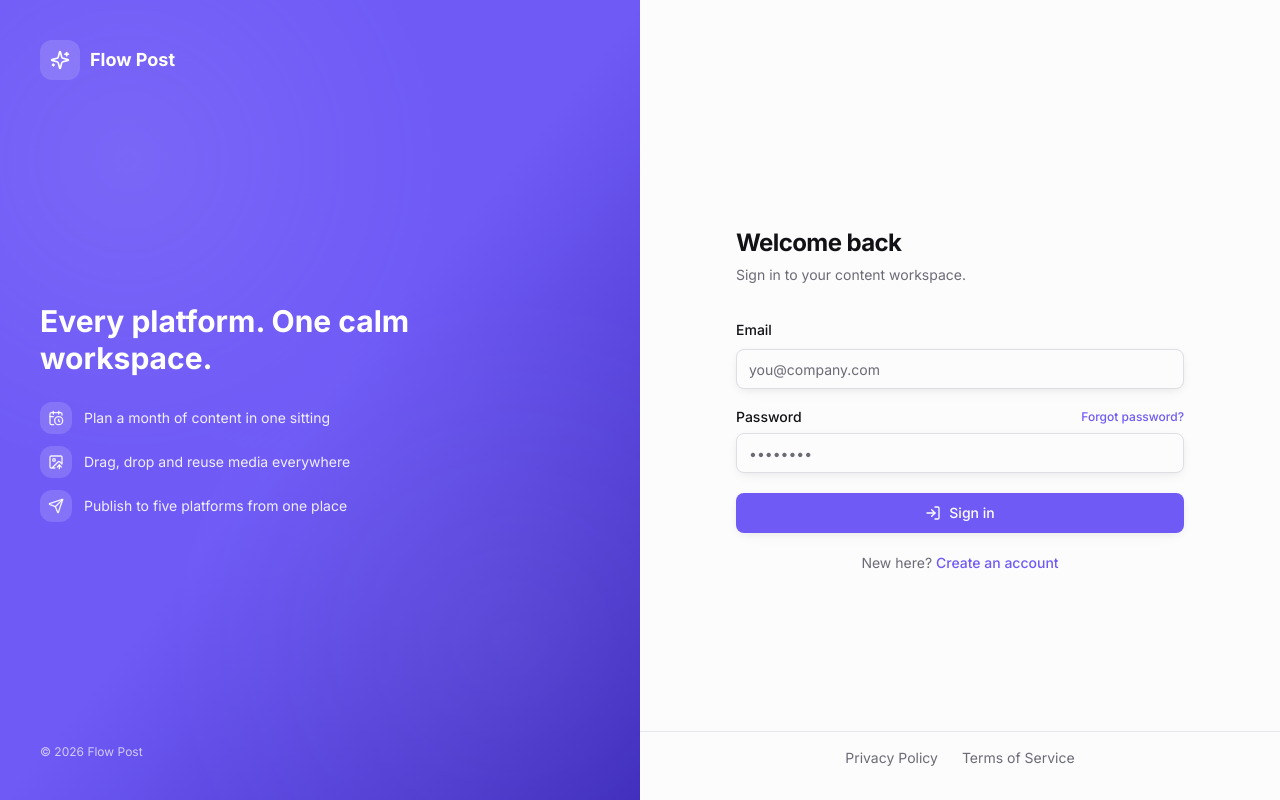
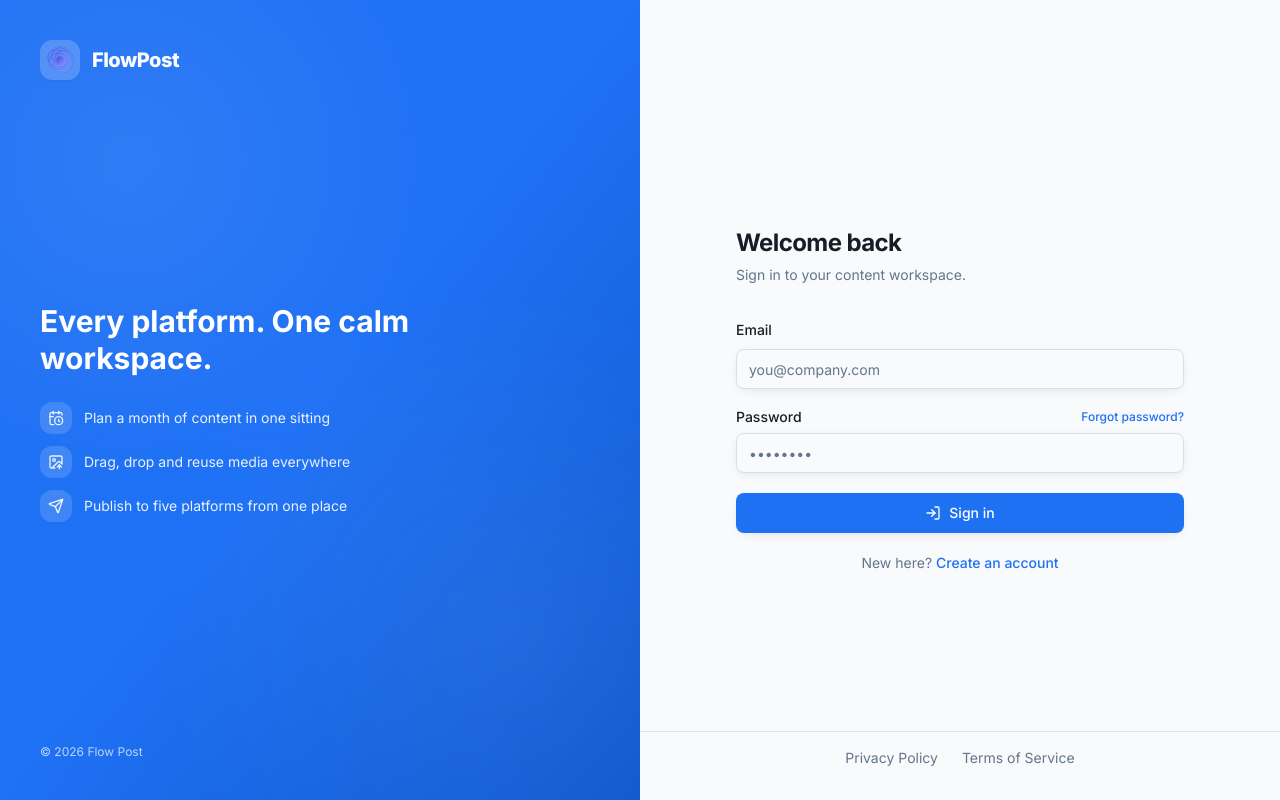
Before and after one commit to sudheer-ganta/social-media-hub, a React (Vite) app: page /login in a window 1280 px wide. Built offline with nearby package versions, Linux system fonts and the light colour scheme; no server answers.

Commit message:
added brand colors

```diff
--- a/index.html
+++ b/index.html
@@ -2,13 +2,13 @@
 <html lang="en">
   <head>
     <meta charset="UTF-8" />
-    <link rel="icon" type="image/svg+xml" href="/favicon.svg" />
+    <link rel="icon" type="image/svg+xml" href="/favicon.svg?v=3" />
     <meta name="viewport" content="width=device-width, initial-scale=1.0" />
     <meta
       name="description"
-      content="Flow Post — plan, create and schedule content across every platform."
+      content="FlowPost — plan, create and schedule content across every platform."
     />
-    <title>Flow Post</title>
+    <title>FlowPost</title>
     <link rel="preconnect" href="https://fonts.googleapis.com" />
     <link rel="preconnect" href="https://fonts.gstatic.com" crossorigin />
     <link
--- a/src/components/auth/AuthLayout.tsx
+++ b/src/components/auth/AuthLayout.tsx
@@ -1,5 +1,6 @@
 import { motion } from "framer-motion";
-import { CalendarClock, ImageUp, Send, Sparkles } from "lucide-react";
+import { CalendarClock, ImageUp, Send } from "lucide-react";
+import { FlowPostIcon } from "@/components/brand/Logo";
 import { SupabaseNotice } from "@/components/shared/SupabaseNotice";
 import { isSupabaseConfigured } from "@/lib/supabase";
 import { Footer } from "@/components/layout/Footer";
@@ -30,11 +31,11 @@ export function AuthLayout({ title, subtitle, children }: AuthLayoutProps) {
           }}
         />
         <div className="relative flex h-full flex-col justify-between p-10 text-primary-foreground">
-          <div className="flex items-center gap-2.5">
-            <div className="flex h-10 w-10 items-center justify-center rounded-xl bg-white/15 backdrop-blur">
-              <Sparkles className="h-5 w-5" />
+          <div className="flex items-center gap-3">
+            <div className="flex h-10 w-10 items-center justify-center rounded-xl bg-white/20 p-1 backdrop-blur shadow-sm">
+              <FlowPostIcon className="h-8 w-8 text-white" />
             </div>
-            <span className="text-lg font-bold">Flow Post</span>
+            <span className="text-xl font-extrabold tracking-tight">FlowPost</span>
           </div>
 
           <div className="space-y-6">
@@ -79,10 +80,10 @@ export function AuthLayout({ title, subtitle, children }: AuthLayoutProps) {
           className="w-full max-w-md"
         >
           <div className="mb-8 flex items-center gap-2.5 lg:hidden">
-            <div className="flex h-9 w-9 items-center justify-center rounded-lg bg-primary shadow-glow">
-              <Sparkles className="h-5 w-5 text-primary-foreground" />
+            <div className="flex h-9 w-9 items-center justify-center rounded-lg bg-blue-50 dark:bg-blue-950 p-1 border border-blue-200/50 dark:border-blue-800/50">
+              <FlowPostIcon className="h-7 w-7 text-primary" />
             </div>
-            <span className="font-bold">Flow Post</span>
+            <span className="text-lg font-extrabold tracking-tight">FlowPost</span>
           </div>
 
           <h1 className="text-2xl font-bold tracking-tight">{title}</h1>
--- /dev/null
+++ b/src/components/brand/Logo.tsx
@@ -0,0 +1,83 @@
+import { cn } from "@/lib/utils";
+
+interface LogoProps {
+  className?: string;
+  iconOnly?: boolean;
+  size?: "sm" | "md" | "lg" | "xl";
+  variant?: "default" | "white" | "dark";
+}
+
+export function FlowPostIcon({ className = "h-8 w-8" }: { className?: string }) {
+  return (
+    <svg
+      viewBox="0 0 100 100"
+      fill="none"
+      xmlns="http://www.w3.org/2000/svg"
+      className={className}
+    >
+      <defs>
+        {/* Primary UI Gradient (Violet - Indigo - Electric Cyan) */}
+        <linearGradient id="fpUiGrad1" x1="0%" y1="0%" x2="100%" y2="100%">
+          <stop offset="0%" stopColor="#4F46E5" />
+          <stop offset="50%" stopColor="#6366F1" />
+          <stop offset="100%" stopColor="#818CF8" />
+        </linearGradient>
+        <linearGradient id="fpUiGrad2" x1="100%" y1="0%" x2="0%" y2="100%">
+          <stop offset="0%" stopColor="#3730A3" />
+          <stop offset="100%" stopColor="#818CF8" />
+        </linearGradient>
+        <linearGradient id="fpUiGradGlow" x1="0%" y1="0%" x2="100%" y2="100%">
+          <stop offset="0%" stopColor="#6366F1" />
+          <stop offset="100%" stopColor="#C084FC" />
+        </linearGradient>
+      </defs>
+
+      {/* Outer subtle guide ring */}
+      <circle cx="50" cy="50" r="42" stroke="url(#fpUiGrad2)" strokeWidth="1.5" strokeOpacity="0.4" fill="none" />
+
+      {/* Overlapping Spiraling Rings (Swirl Node Pattern) */}
+      <circle cx="50" cy="38" r="26" stroke="url(#fpUiGrad1)" strokeWidth="2.5" fill="none" strokeOpacity="0.9" />
+      <circle cx="60" cy="46" r="26" stroke="url(#fpUiGrad1)" strokeWidth="2.5" fill="none" strokeOpacity="0.9" />
+      <circle cx="54" cy="58" r="26" stroke="url(#fpUiGradGlow)" strokeWidth="2.5" fill="none" strokeOpacity="0.9" />
+      <circle cx="42" cy="54" r="26" stroke="url(#fpUiGrad1)" strokeWidth="2.5" fill="none" strokeOpacity="0.9" />
+      <circle cx="38" cy="44" r="26" stroke="url(#fpUiGrad1)" strokeWidth="2.5" fill="none" strokeOpacity="0.9" />
+
+      {/* Inner ring */}
+      <circle cx="50" cy="50" r="18" stroke="url(#fpUiGradGlow)" strokeWidth="2.5" fill="none" />
+
+      {/* Central Solid Circle matching UI Accent/Primary */}
+      <circle cx="50" cy="50" r="12" fill="url(#fpUiGrad1)" />
+    </svg>
+  );
+}
+
+export function Logo({
+  className,
+  iconOnly = false,
+  size = "md",
+  variant = "default",
+}: LogoProps) {
+  const sizeClasses = {
+    sm: { icon: "h-6 w-6", text: "text-base" },
+    md: { icon: "h-8 w-8", text: "text-xl" },
+    lg: { icon: "h-10 w-10", text: "text-2xl" },
+    xl: { icon: "h-16 w-16", text: "text-4xl" },
+  }[size];
+
+  const textColor = {
+    default: "text-foreground",
+    white: "text-white",
+    dark: "text-slate-900",
+  }[variant];
+
+  return (
+    <div className={cn("inline-flex items-center gap-2.5 font-bold tracking-tight select-none", className)}>
+      <FlowPostIcon className={sizeClasses.icon} />
+      {!iconOnly && (
+        <span className={cn(sizeClasses.text, textColor, "font-extrabold tracking-tight")}>
+          Flow<span className="text-primary">Post</span>
+        </span>
+      )}
+    </div>
+  );
+}
--- a/src/components/layout/Sidebar.tsx
+++ b/src/components/layout/Sidebar.tsx
@@ -11,11 +11,11 @@ import {
   Moon,
   Plug,
   Settings,
-  Sparkles,
   Sun,
   Wand2,
 } from "lucide-react";
 import { toast } from "sonner";
+import { FlowPostIcon } from "@/components/brand/Logo";
 import { Avatar, AvatarFallback } from "@/components/ui/avatar";
 import {
   DropdownMenu,
@@ -91,9 +91,9 @@ export function Sidebar({ collapsed, onToggleCollapse }: SidebarProps) {
       className="sticky top-0 z-30 hidden h-screen shrink-0 flex-col border-r bg-card lg:flex"
     >
       {/* Brand */}
-      <div className={cn("flex h-16 items-center gap-2.5 border-b px-4", collapsed && "justify-center px-0")}>
-        <div className="flex h-9 w-9 shrink-0 items-center justify-center rounded-lg bg-primary shadow-glow">
-          <Sparkles className="h-5 w-5 text-primary-foreground" />
+      <div className={cn("flex h-16 items-center gap-3 border-b px-4", collapsed && "justify-center px-0")}>
+        <div className="flex h-9 w-9 shrink-0 items-center justify-center rounded-xl bg-primary/10 p-1 border border-primary/20 shadow-sm">
+          <FlowPostIcon className="h-7 w-7" />
         </div>
         <AnimatePresence initial={false}>
           {!collapsed && (
@@ -103,11 +103,11 @@ export function Sidebar({ collapsed, onToggleCollapse }: SidebarProps) {
               exit={{ opacity: 0 }}
               className="min-w-0"
             >
-              <p className="truncate text-sm font-bold leading-tight">
-                Flow Post
+              <p className="truncate text-base font-extrabold leading-tight tracking-tight">
+                Flow<span className="text-blue-600 dark:text-blue-400">Post</span>
               </p>
-              <p className="truncate text-[11px] text-muted-foreground">
-                Content workspace
+              <p className="truncate text-[11px] text-muted-foreground font-medium">
+                Content Workspace
               </p>
             </motion.div>
           )}
--- a/src/components/layout/Topbar.tsx
+++ b/src/components/layout/Topbar.tsx
@@ -10,10 +10,10 @@ import {
   Plug,
   Plus,
   Settings,
-  Sparkles,
   X,
 } from "lucide-react";
 import { Button } from "@/components/ui/button";
+import { FlowPostIcon } from "@/components/brand/Logo";
 import { cn } from "@/lib/utils";
 
 const PAGE_TITLES: Record<string, string> = {
@@ -53,8 +53,8 @@ export function Topbar() {
           >
             {mobileOpen ? <X /> : <Menu />}
           </Button>
-          <div className="flex h-8 w-8 items-center justify-center rounded-lg bg-primary lg:hidden">
-            <Sparkles className="h-4 w-4 text-primary-foreground" />
+          <div className="flex h-8 w-8 items-center justify-center rounded-lg bg-primary/10 p-0.5 border border-primary/20 lg:hidden">
+            <FlowPostIcon className="h-6 w-6" />
           </div>
           <h1 className="text-lg font-semibold tracking-tight">{title}</h1>
         </div>
--- a/src/index.css
+++ b/src/index.css
@@ -4,56 +4,56 @@
 
 @layer base {
   :root {
-    --background: 240 20% 99%;
-    --foreground: 240 10% 8%;
+    --background: 216 30% 98%;
+    --foreground: 215 25% 12%;
     --card: 0 0% 100%;
-    --card-foreground: 240 10% 8%;
+    --card-foreground: 215 25% 12%;
     --popover: 0 0% 100%;
-    --popover-foreground: 240 10% 8%;
-    --primary: 248 90% 66%;
+    --popover-foreground: 215 25% 12%;
+    --primary: 217 91% 54%;
     --primary-foreground: 0 0% 100%;
-    --secondary: 240 10% 95%;
-    --secondary-foreground: 240 8% 20%;
-    --muted: 240 10% 95.5%;
-    --muted-foreground: 240 5% 44%;
-    --accent: 248 90% 96.5%;
-    --accent-foreground: 248 70% 40%;
-    --destructive: 0 78% 56%;
+    --secondary: 214 32% 94%;
+    --secondary-foreground: 215 25% 20%;
+    --muted: 214 25% 95%;
+    --muted-foreground: 215 16% 47%;
+    --accent: 214 95% 95%;
+    --accent-foreground: 217 91% 40%;
+    --destructive: 0 84% 60%;
     --destructive-foreground: 0 0% 100%;
     --success: 152 60% 40%;
     --success-foreground: 0 0% 100%;
     --warning: 36 92% 48%;
     --warning-foreground: 0 0% 100%;
-    --border: 240 8% 91%;
-    --input: 240 8% 88%;
-    --ring: 248 90% 66%;
+    --border: 214 25% 90%;
+    --input: 214 25% 88%;
+    --ring: 217 91% 54%;
     --radius: 0.75rem;
   }
 
   .dark {
-    --background: 240 8% 6%;
-    --foreground: 240 8% 96%;
-    --card: 240 7% 8.5%;
-    --card-foreground: 240 8% 96%;
-    --popover: 240 7% 9%;
-    --popover-foreground: 240 8% 96%;
-    --primary: 248 92% 70%;
-    --primary-foreground: 248 60% 12%;
-    --secondary: 240 6% 14%;
-    --secondary-foreground: 240 8% 88%;
-    --muted: 240 6% 13%;
-    --muted-foreground: 240 6% 62%;
-    --accent: 248 40% 16%;
-    --accent-foreground: 248 90% 82%;
-    --destructive: 0 70% 58%;
+    --background: 222 47% 7%;
+    --foreground: 210 40% 98%;
+    --card: 222 40% 10.5%;
+    --card-foreground: 210 40% 98%;
+    --popover: 222 40% 10.5%;
+    --popover-foreground: 210 40% 98%;
+    --primary: 217 91% 60%;
+    --primary-foreground: 222 47% 10%;
+    --secondary: 217 28% 16%;
+    --secondary-foreground: 210 40% 90%;
+    --muted: 217 28% 15%;
+    --muted-foreground: 215 20% 65%;
+    --accent: 217 45% 18%;
+    --accent-foreground: 214 95% 85%;
+    --destructive: 0 72% 51%;
     --destructive-foreground: 0 0% 100%;
     --success: 152 55% 46%;
     --success-foreground: 152 60% 8%;
     --warning: 36 92% 56%;
     --warning-foreground: 36 80% 10%;
-    --border: 240 6% 15.5%;
-    --input: 240 6% 19%;
-    --ring: 248 92% 70%;
+    --border: 217 25% 18%;
+    --input: 217 25% 20%;
+    --ring: 217 91% 60%;
   }
 
   * {
```
Also changed, not shown: public/favicon.svg.
